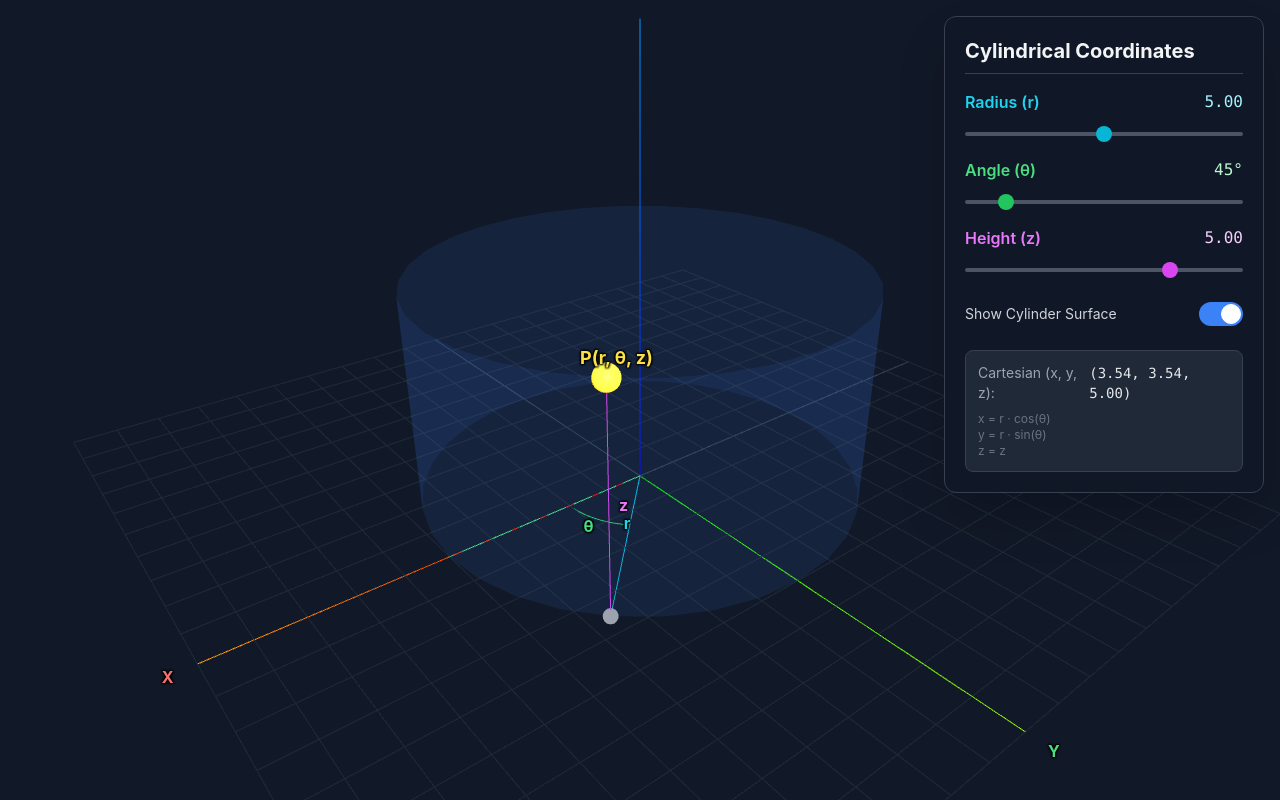
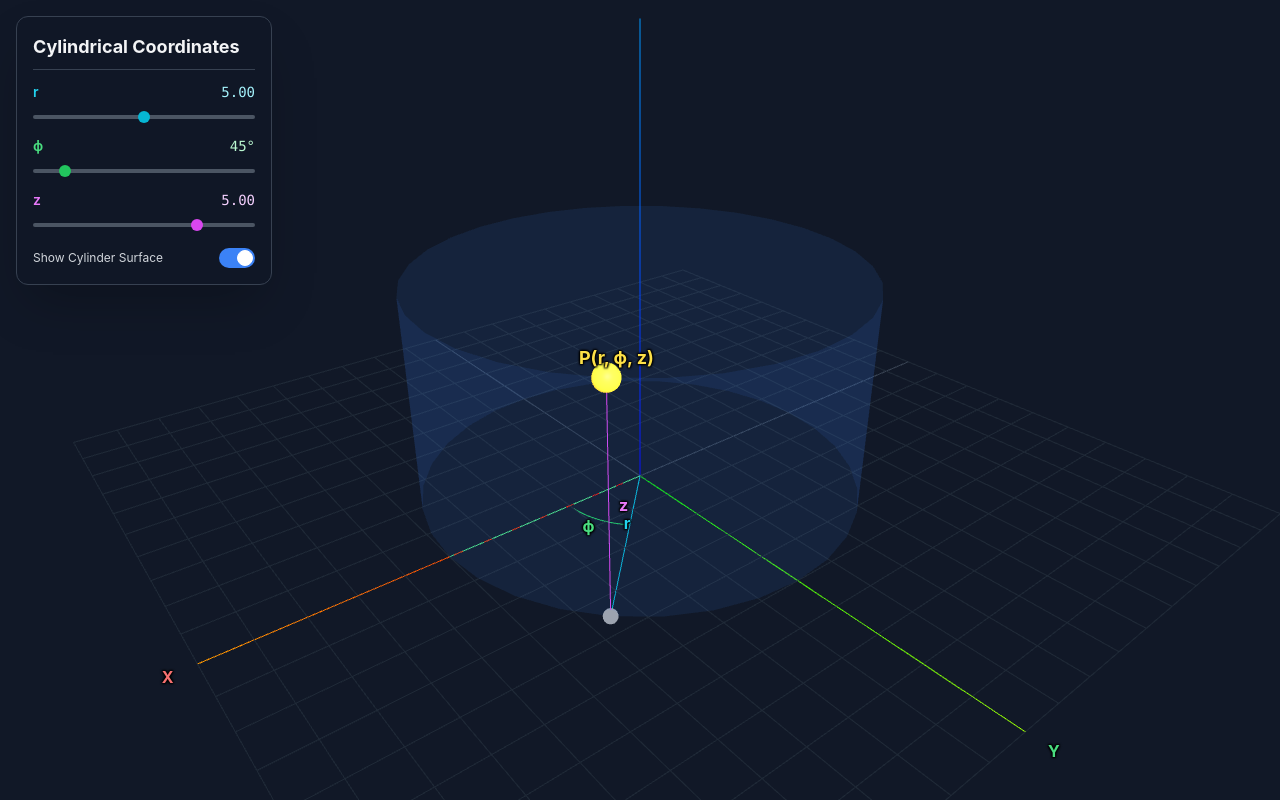
Before and after one commit to arifmawardi/NMJ21803, a plain HTML site: page CH1/coordinateSystems/cylindrical/index.html in a window 1280 px wide. Drawn offline with nearby package versions, Linux system fonts and the light colour scheme; animation ran at ten frames a second.

Commit message:
Update index.html

```diff
--- a/CH1/coordinateSystems/cylindrical/index.html
+++ b/CH1/coordinateSystems/cylindrical/index.html
@@ -1,4 +1,3 @@
-
 <!DOCTYPE html>
 <html lang="en">
 <head>
@@ -36,11 +35,11 @@
         }
         input[type=range]::-webkit-slider-thumb {
             -webkit-appearance: none;
-            height: 16px; width: 16px;
+            height: 12px; width: 12px;
             border-radius: 50%;
             background: #ffffff;
             cursor: pointer;
-            margin-top: -6px;
+            margin-top: -4px;
         }
         input[type=range]::-webkit-slider-runnable-track {
             width: 100%; height: 4px;
@@ -51,7 +50,7 @@
 
         /* Colored Tracks */
         #r-slider::-webkit-slider-thumb { background: #06b6d4; } /* Cyan */
-        #theta-slider::-webkit-slider-thumb { background: #22c55e; } /* Green */
+        #phi-slider::-webkit-slider-thumb { background: #22c55e; } /* Green */
         #z-slider::-webkit-slider-thumb { background: #d946ef; } /* Fuchsia */
     </style>
 </head>
@@ -61,42 +60,42 @@
     <div id="canvas-container" class="absolute inset-0"></div>
 
     <!-- 3D Floating Labels -->
-    <div id="label-p" class="math-label text-yellow-300 text-lg">P(r, θ, z)</div>
+    <div id="label-p" class="math-label text-yellow-300 text-lg">P(r, ϕ, z)</div>
     <div id="label-r" class="math-label text-cyan-400">r</div>
-    <div id="label-theta" class="math-label text-green-400">θ</div>
+    <div id="label-phi" class="math-label text-green-400">ϕ</div>
     <div id="label-z" class="math-label text-fuchsia-400">z</div>
     <div id="label-x-axis" class="math-label text-red-400">X</div>
     <div id="label-y-axis" class="math-label text-green-400">Y</div>
     <div id="label-z-axis" class="math-label text-blue-400">Z</div>
 
-    <!-- UI Overlay -->
-    <div class="absolute top-4 right-4 w-80 bg-gray-900 bg-opacity-80 backdrop-blur-md text-white p-5 rounded-xl shadow-2xl border border-gray-700">
-        <h1 class="text-xl font-bold mb-4 text-gray-100 border-b border-gray-700 pb-2">Cylindrical Coordinates</h1>
+    <!-- UI Overlay (Moved to top-left) -->
+    <div class="absolute top-4 left-4 w-64 bg-gray-900 bg-opacity-80 backdrop-blur-md text-white p-4 rounded-xl shadow-2xl border border-gray-700">
+        <h1 class="text-lg font-bold mb-3 text-gray-100 border-b border-gray-700 pb-2">Cylindrical Coordinates</h1>
 
         <!-- Controls -->
-        <div class="space-y-4">
+        <div class="space-y-3 text-sm">
             <!-- Radius (r) -->
             <div>
-                <div class="flex justify-between mb-1">
-                    <label for="r-slider" class="text-cyan-400 font-semibold">Radius (r)</label>
+                <div class="flex justify-between mb-0.5">
+                    <label for="r-slider" class="text-cyan-400 font-semibold">r</label>
                     <span id="r-val" class="font-mono text-cyan-200">5.00</span>
                 </div>
                 <input type="range" id="r-slider" min="0" max="10" step="0.1" value="5">
             </div>
 
-            <!-- Angle (theta) -->
+            <!-- Angle (phi) -->
             <div>
-                <div class="flex justify-between mb-1">
-                    <label for="theta-slider" class="text-green-400 font-semibold">Angle (θ)</label>
-                    <span id="theta-val" class="font-mono text-green-200">45°</span>
+                <div class="flex justify-between mb-0.5">
+                    <label for="phi-slider" class="text-green-400 font-semibold">ϕ</label>
+                    <span id="phi-val" class="font-mono text-green-200">45°</span>
                 </div>
-                <input type="range" id="theta-slider" min="0" max="360" step="1" value="45">
+                <input type="range" id="phi-slider" min="0" max="360" step="1" value="45">
             </div>
 
             <!-- Height (z) -->
             <div>
-                <div class="flex justify-between mb-1">
-                    <label for="z-slider" class="text-fuchsia-400 font-semibold">Height (z)</label>
+                <div class="flex justify-between mb-0.5">
+                    <label for="z-slider" class="text-fuchsia-400 font-semibold">z</label>
                     <span id="z-val" class="font-mono text-fuchsia-200">5.00</span>
                 </div>
                 <input type="range" id="z-slider" min="-10" max="10" step="0.1" value="5">
@@ -104,25 +103,12 @@
         </div>
 
         <!-- Toggles -->
-        <div class="mt-6 flex items-center justify-between">
-            <span class="text-gray-300 text-sm">Show Cylinder Surface</span>
+        <div class="mt-4 flex items-center justify-between">
+            <span class="text-gray-300 text-xs">Show Cylinder Surface</span>
             <label class="relative inline-flex items-center cursor-pointer">
                 <input type="checkbox" id="cylinder-toggle" class="sr-only peer" checked>
-                <div class="w-11 h-6 bg-gray-600 peer-focus:outline-none rounded-full peer peer-checked:after:translate-x-full peer-checked:after:border-white after:content-[''] after:absolute after:top-[2px] after:left-[2px] after:bg-white after:border-gray-300 after:border after:rounded-full after:h-5 after:w-5 after:transition-all peer-checked:bg-blue-500"></div>
+                <div class="w-9 h-5 bg-gray-600 peer-focus:outline-none rounded-full peer peer-checked:after:translate-x-full peer-checked:after:border-white after:content-[''] after:absolute after:top-[2px] after:left-[2px] after:bg-white after:border-gray-300 after:border after:rounded-full after:h-4 after:w-4 after:transition-all peer-checked:bg-blue-500"></div>
             </label>
-        </div>
-
-        <!-- Data Display -->
-        <div class="mt-6 bg-gray-800 rounded-lg p-3 text-sm space-y-2 border border-gray-700">
-            <div class="flex justify-between">
-                <span class="text-gray-400">Cartesian (x, y, z):</span>
-                <span id="cartesian-val" class="font-mono text-gray-200"></span>
-            </div>
-            <div class="text-xs text-gray-500 mt-2">
-                x = r · cos(θ)<br>
-                y = r · sin(θ)<br>
-                z = z
-            </div>
         </div>
     </div>
 
@@ -223,24 +209,23 @@
             // --- State Variables ---
             let params = {
                 r: 5,
-                theta: 45, // in degrees
+                phi: 45, // in degrees
                 z: 5
             };
 
             // --- DOM Elements ---
             const rSlider = document.getElementById('r-slider');
-            const thetaSlider = document.getElementById('theta-slider');
+            const phiSlider = document.getElementById('phi-slider');
             const zSlider = document.getElementById('z-slider');
             const rVal = document.getElementById('r-val');
-            const thetaVal = document.getElementById('theta-val');
+            const phiVal = document.getElementById('phi-val');
             const zVal = document.getElementById('z-val');
-            const cartesianVal = document.getElementById('cartesian-val');
             const cylinderToggle = document.getElementById('cylinder-toggle');
 
             // HTML Labels
             const labelP = document.getElementById('label-p');
             const labelR = document.getElementById('label-r');
-            const labelTheta = document.getElementById('label-theta');
+            const labelPhi = document.getElementById('label-phi');
             const labelZ = document.getElementById('label-z');
             const labelXAxis = document.getElementById('label-x-axis');
             const labelYAxis = document.getElementById('label-y-axis');
@@ -249,12 +234,12 @@
             // --- Update Logic ---
             function updateGeometry() {
                 const r = params.r;
-                const thetaRad = THREE.MathUtils.degToRad(params.theta);
+                const phiRad = THREE.MathUtils.degToRad(params.phi);
                 const z = params.z;
 
                 // Calculate Cartesian coordinates
-                const x = r * Math.cos(thetaRad);
-                const y = r * Math.sin(thetaRad);
+                const x = r * Math.cos(phiRad);
+                const y = r * Math.sin(phiRad);
 
                 // Update Points
                 pointMesh.position.set(x, y, z);
@@ -270,7 +255,7 @@
                 const arcRadius = Math.min(r * 0.4, 3);
                 const segments = 32;
                 for (let i = 0; i <= segments; i++) {
-                    const a = (i / segments) * thetaRad;
+                    const a = (i / segments) * phiRad;
                     arcPoints.push(new THREE.Vector3(arcRadius * Math.cos(a), arcRadius * Math.sin(a), 0));
                 }
                 arcGeo.setFromPoints(arcPoints);
@@ -291,9 +276,6 @@
                 } else {
                     cylinderHelper.visible = false;
                 }
-
-                // Update Text Display
-                cartesianVal.innerText = `(${x.toFixed(2)}, ${y.toFixed(2)}, ${z.toFixed(2)})`;
             }
 
             // Function to map 3D coordinate to 2D screen position for labels
@@ -326,10 +308,10 @@
                 // Height midpoint
                 projectAndSetLabel(new THREE.Vector3(pointMesh.position.x, pointMesh.position.y, pointMesh.position.z/2), labelZ, {x: 15, y: 0});
 
-                // Theta Arc midpoint
+                // Phi Arc midpoint
                 const arcRad = Math.min(params.r * 0.4, 3) + 0.3; // slightly outside arc
-                const midTheta = THREE.MathUtils.degToRad(params.theta / 2);
-                projectAndSetLabel(new THREE.Vector3(arcRad * Math.cos(midTheta), arcRad * Math.sin(midTheta), 0), labelTheta);
+                const midPhi = THREE.MathUtils.degToRad(params.phi / 2);
+                projectAndSetLabel(new THREE.Vector3(arcRad * Math.cos(midPhi), arcRad * Math.sin(midPhi), 0), labelPhi);
 
                 // Axes labels
                 projectAndSetLabel(new THREE.Vector3(10.5, 0, 0), labelXAxis);
@@ -340,18 +322,18 @@
             // --- Event Listeners ---
             function onSliderChange() {
                 params.r = parseFloat(rSlider.value);
-                params.theta = parseFloat(thetaSlider.value);
+                params.phi = parseFloat(phiSlider.value);
                 params.z = parseFloat(zSlider.value);
 
                 rVal.innerText = params.r.toFixed(2);
-                thetaVal.innerText = params.theta + '°';
+                phiVal.innerText = params.phi + '°';
                 zVal.innerText = params.z.toFixed(2);
 
                 updateGeometry();
             }
 
             rSlider.addEventListener('input', onSliderChange);
-            thetaSlider.addEventListener('input', onSliderChange);
+            phiSlider.addEventListener('input', onSliderChange);
             zSlider.addEventListener('input', onSliderChange);
             cylinderToggle.addEventListener('change', updateGeometry);
 
```
